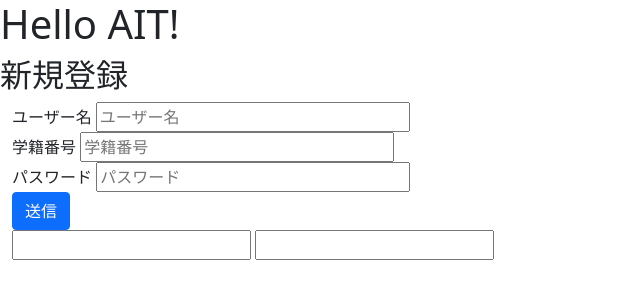
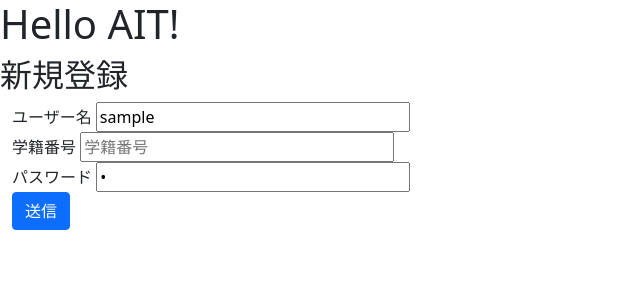
Before and after one commit to 2022AIT-OOP2-G11/ziyuukadai, a Flask app: template templates/signup.html in a window 1280 px wide. Shown: the top 300 px of the page, without its empty margins (0-640 px from the left). Run offline with Flask 2, Linux system fonts and the light colour scheme; the template is opened without the code that fills it: most values are stand-ins (such as "Sample title", 1, 10 or a date in 2020); some libraries are stand-ins or nearby versions.

Commit message:
一旦コード書いた(まだ出来てない)

```diff
--- a/templates/signup.html
+++ b/templates/signup.html
@@ -4,7 +4,7 @@
     <meta charset="UTF-8">
     <meta name="viewport" content="width=device-width, initial-scale=1.0">
 
-    <title>Rakus</title>
+    <title>新規登録</title>
 
     <link href="css/bootstrap.min.css" rel="stylesheet">
 </head>
@@ -16,7 +16,7 @@
         <form action="/signup" method="POST">
             <div class="form-group">
             <label>ユーザー名</label>
-            <input type="text" class="col-3" id="user_name" placeholder="ユーザー名">
+            <input type="text" class="col-3" id="user_name" placeholder="ユーザー名" value="{{completed['user_name']}}">
             </div>
             <div class="form-group">
             <label>学籍番号</label>
@@ -24,7 +24,7 @@
             </div>
             <div class="form-group">
             <label>パスワード</label>
-            <input type="password" class="col-3" id="password" placeholder="パスワード">
+            <input type="password" class="col-3" id="password" placeholder="パスワード" value="{{completed['password']}}">
             </div>
             <button type="submit" class="btn btn-primary" id="send">送信</button>
 
@@ -33,14 +33,10 @@
 
                     {% if message[0] %}
                     <p>{{message[0]}}</p>
-                    {% else %}
-                    <input name="user_name" value="">
                     {% endif %}
 
                     {% if message[1] %}
                     <p>{{message[1]}}</p>
-                    {% else %}
-                    <input name="password" value="">
                     {% endif %}
 
                     <!-- <p>{{completed}}</p> -->
```
